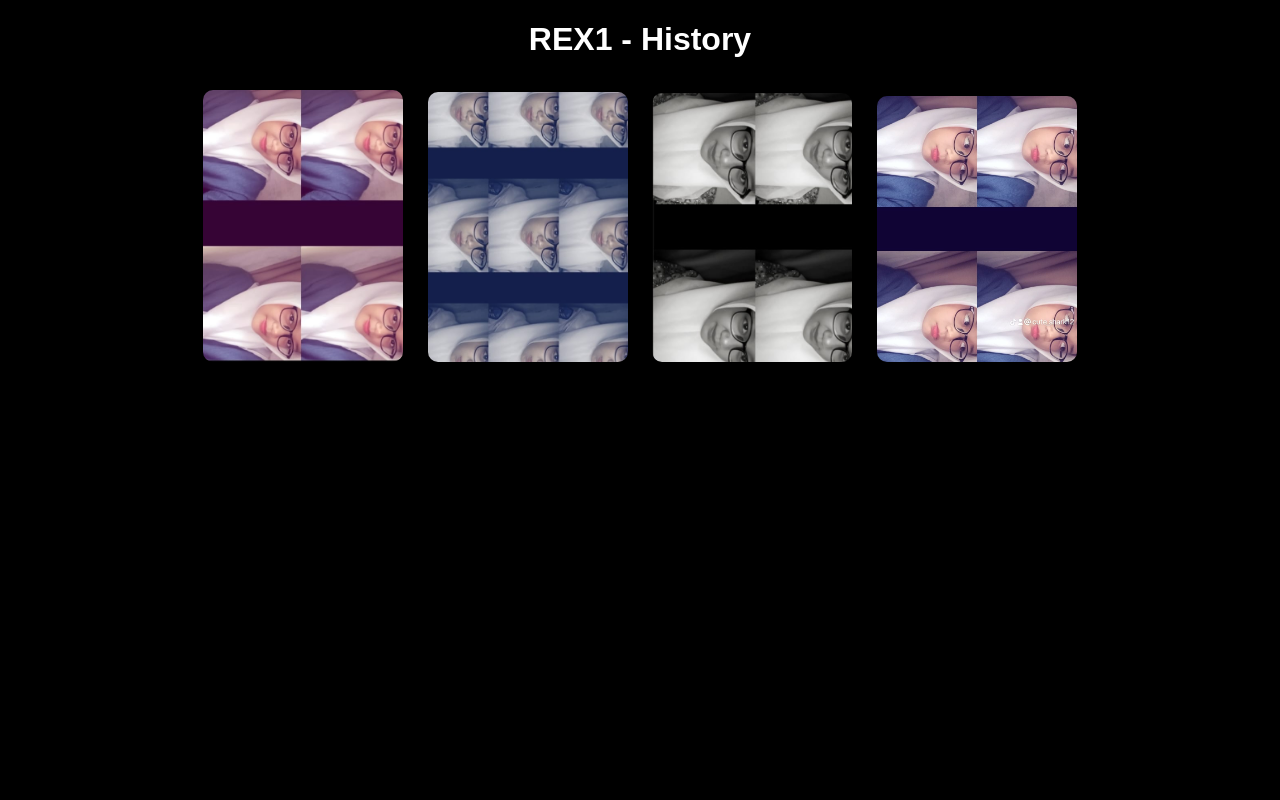
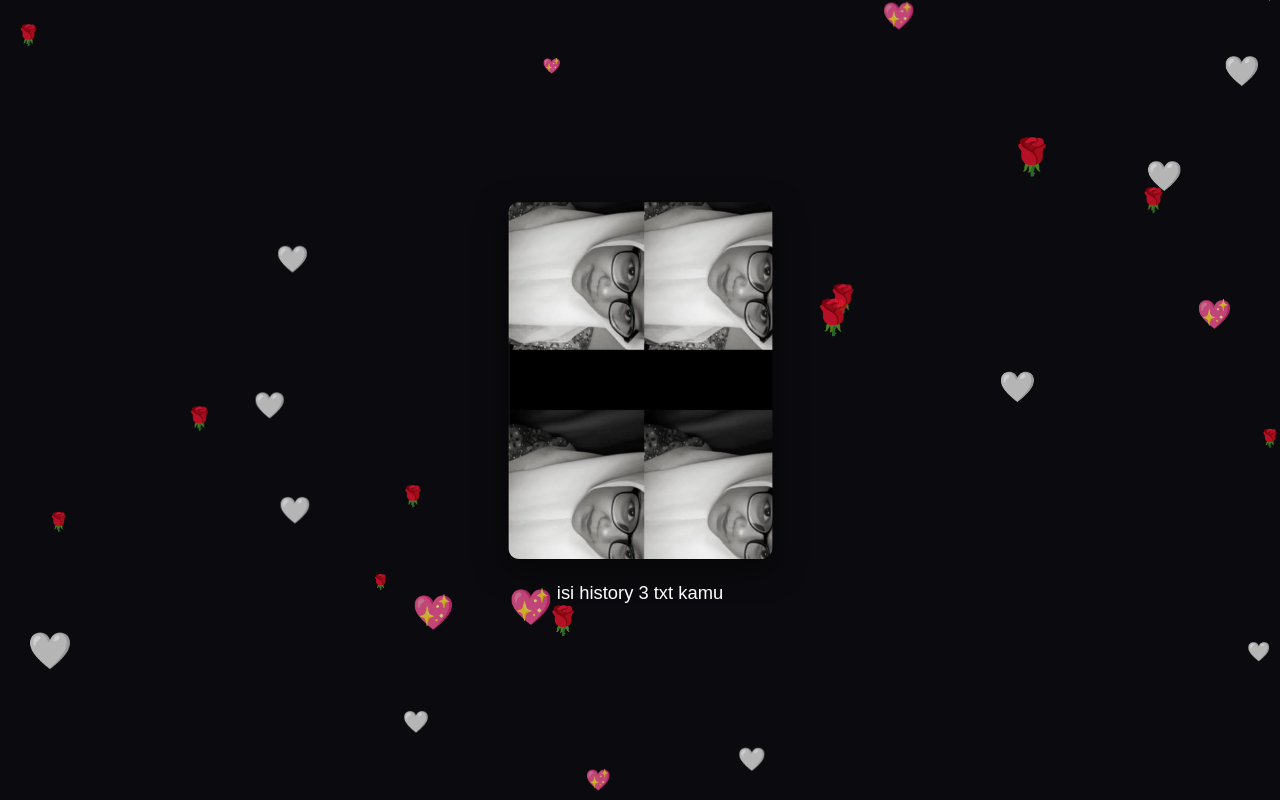
Before and after one commit to mlf167937-svg/Rauf, a Flask app: page /rex1 in a window 1280 px wide. Run offline with Flask 3, Linux system fonts and the light colour scheme.

Commit message:
Update rex1.html

```diff
--- a/templates/rex1.html
+++ b/templates/rex1.html
@@ -1,22 +1,121 @@
 <!DOCTYPE html>
-<html>
+<html lang="id">
 <head>
-    <title>REX1 - History</title>
-    <link rel="stylesheet" href="/rex1/style.css">
+  <meta charset="UTF-8">
+  <title>REX1</title>
+
+  <link rel="stylesheet" href="/rex1/style.css">
+
+  <style>
+    /* fallback biar langsung jalan kalau css belum diisi */
+    body {
+      margin: 0;
+      overflow: hidden;
+      background: #0b0b0f;
+      font-family: sans-serif;
+      color: white;
+    }
+
+    #bg {
+      position: fixed;
+      width: 100%;
+      height: 100%;
+      overflow: hidden;
+      z-index: 0;
+    }
+
+    .heart {
+      position: absolute;
+      top: -50px;
+      animation: fall linear forwards;
+      opacity: 0.8;
+    }
+
+    @keyframes fall {
+      from { transform: translateY(-10vh); }
+      to { transform: translateY(110vh); }
+    }
+
+    #container {
+      position: relative;
+      z-index: 2;
+      display: flex;
+      justify-content: center;
+      align-items: center;
+      height: 100vh;
+    }
+
+    .card {
+      position: absolute;
+      opacity: 0;
+      transition: 0.6s ease;
+      text-align: center;
+      max-width: 80%;
+    }
+
+    .card.active {
+      opacity: 1;
+      transform: scale(1.02);
+    }
+
+    .card img {
+      width: 260px;
+      border-radius: 12px;
+      margin-bottom: 15px;
+      box-shadow: 0 10px 30px rgba(0,0,0,0.5);
+    }
+
+    .text {
+      font-size: 18px;
+      line-height: 1.6;
+      white-space: pre-wrap;
+    }
+
+    #end {
+      position: fixed;
+      width: 100%;
+      height: 100%;
+      display: none;
+      justify-content: center;
+      align-items: center;
+      font-size: 30px;
+      background: rgba(0,0,0,0.6);
+      z-index: 999;
+    }
+  </style>
 </head>
+
 <body>
 
-<h1>REX1 - History</h1>
+<!-- 💖 BACKGROUND LOVE -->
+<div id="bg"></div>
 
-<img src="/rex1/history1.jpg">
-<img src="/rex1/history2.jpg">
-<img src="/rex1/history3.jpg">
-<img src="/rex1/history4.jpg">
+<!-- 📖 STORY -->
+<div id="container"></div>
 
-<audio autoplay loop>
-    <source src="/rex1/sempurna.mp3" type="audio/mp3">
-</audio>
+<!-- 🌙 END SCREEN -->
+<div id="end">
+  <h1>the end 💖</h1>
+</div>
+
+<!-- 🎵 MUSIC (OPSIONAL) -->
+<audio id="bgm" src="/rex1/sempurna.mp3"></audio>
+
+<script>
+/* =========================
+   DATA STORY (REX1)
+   isi nanti dari txt kamu
+========================= */
+const DATA = [
+  { img: "history1.jpg", text: "isi history 1 txt kamu" },
+  { img: "history2.jpg", text: "isi history 2 txt kamu" },
+  { img: "history3.jpg", text: "isi history 3 txt kamu" },
+  { img: "history4.jpg", text: "isi history 4 txt kamu" },
+  { img: "history4.jpg", text: "penutupan history 5 txt kamu 💖" }
+];
+</script>
 
 <script src="/rex1/script.js"></script>
+
 </body>
 </html>
```
